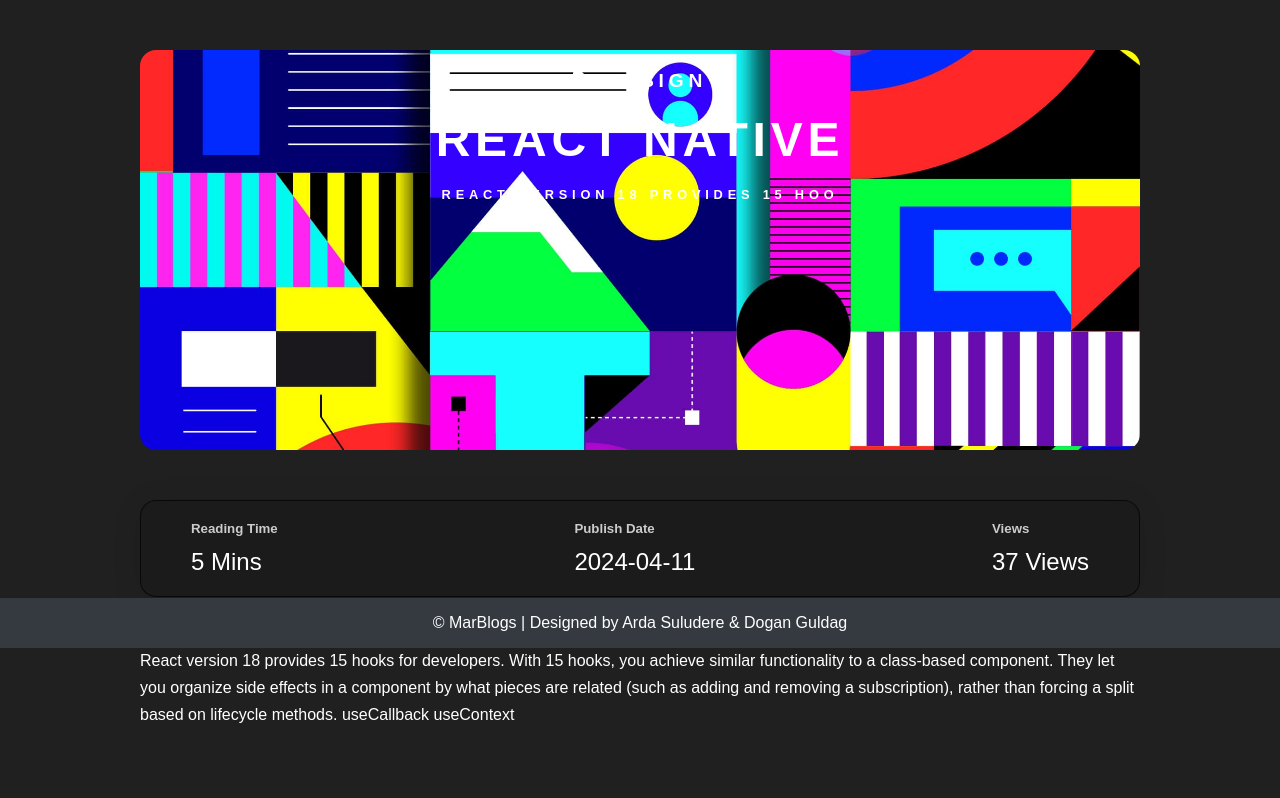
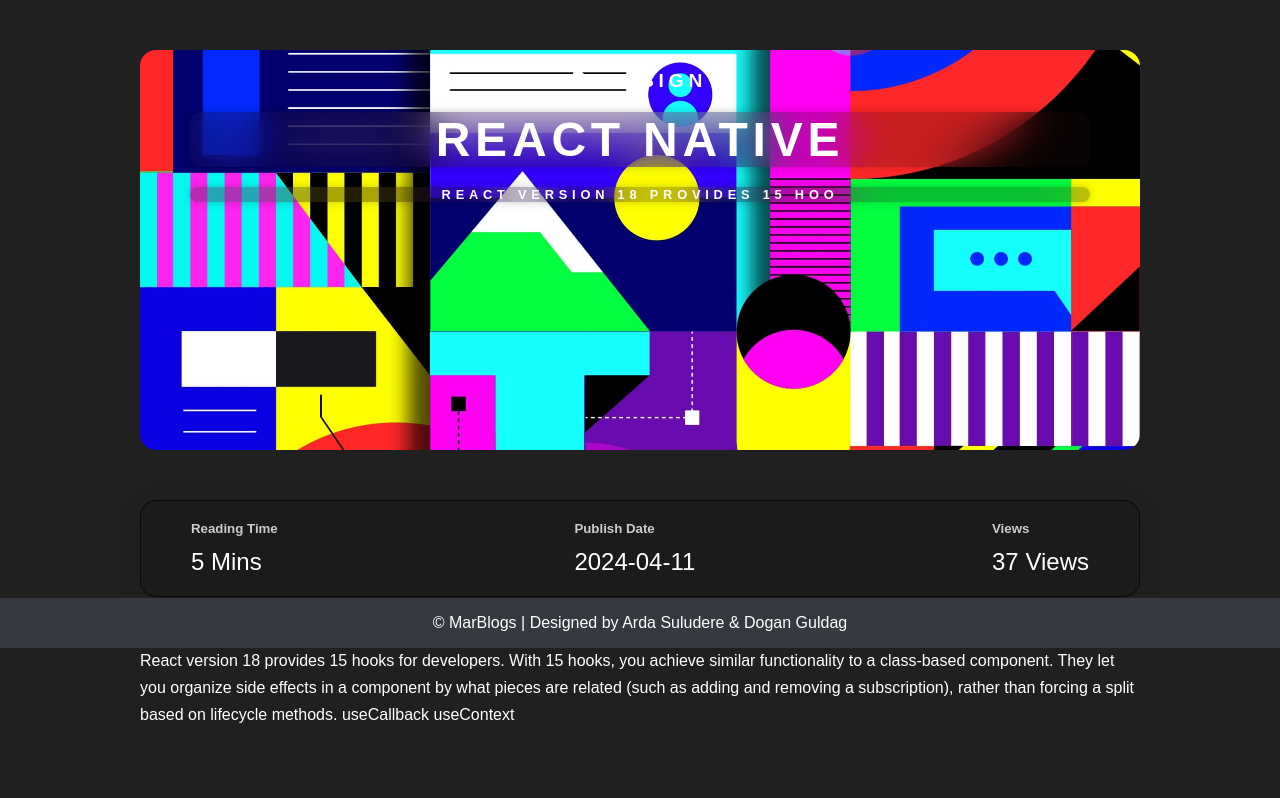
Before and after one commit to ArdaBaranSuludere/bitirme-projesi, a Flask app: page /blog/2 in a window 1280 px wide. Shown: the part 152-950 px from the top of the page. Run offline with Flask 3, Linux system fonts and the light colour scheme; data comes from the database, SQL or seed files in the repository.

Commit message:
blog page title and subtitle reading improvement

```diff
--- a/app/static/assets/css/blog_page.css
+++ b/app/static/assets/css/blog_page.css
@@ -80,3 +80,11 @@
     color: #999;
     font-size: 1.1rem;
 }
+
+.bp-index .bp-container .bp-header .bp-category .bp-info .bp-title,
+.bp-index .bp-container .bp-header .bp-category .bp-info .bp-subtitle {
+    background-color: rgba(36, 12, 12, 0.253);
+    backdrop-filter: blur(20px);
+    box-shadow: 0 0 10px rgba(0, 0, 0, .2);
+    border-radius: 10px;
+}
```
